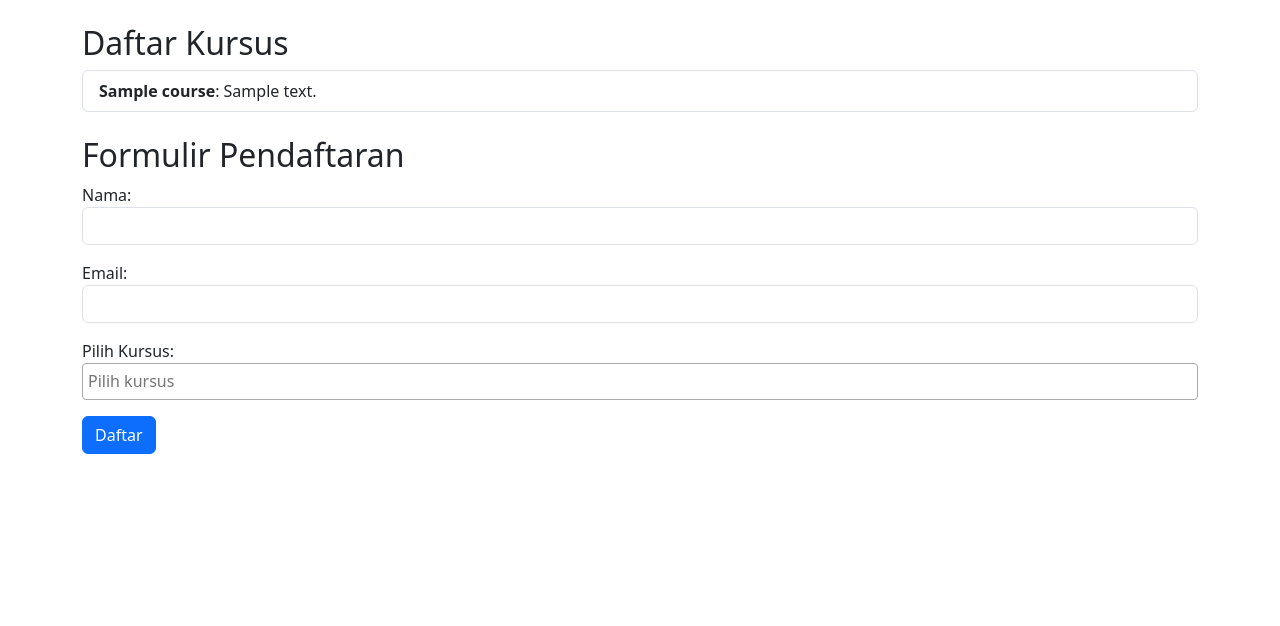
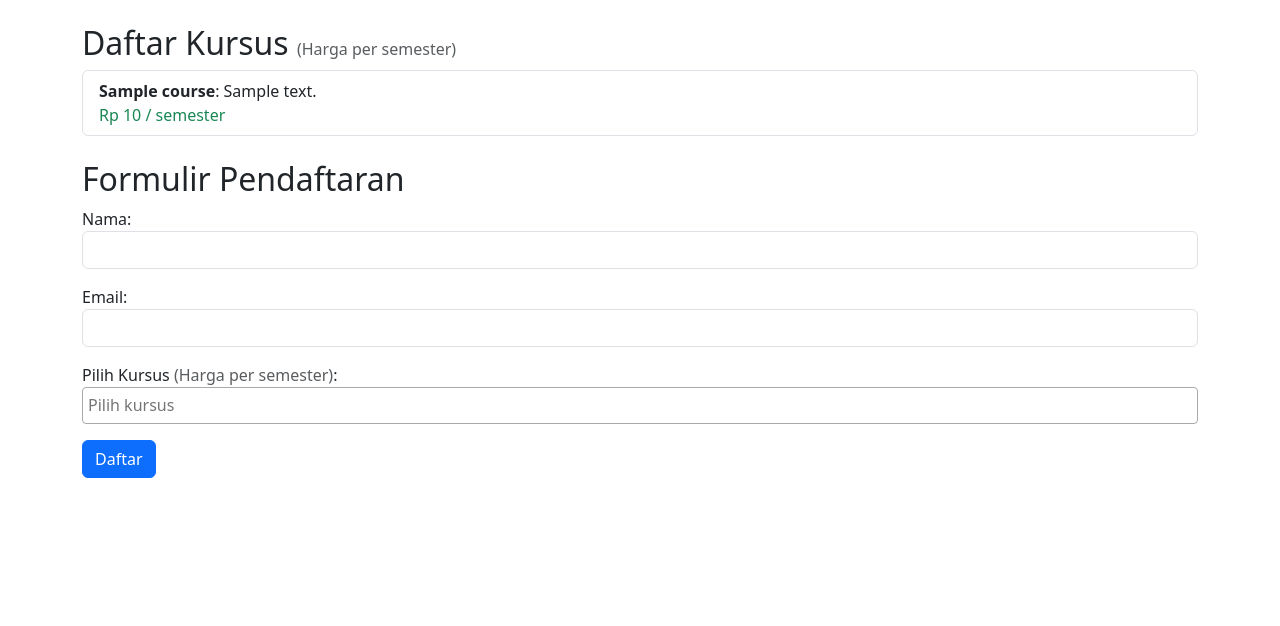
Before and after one commit to Mactap973/Project-Praktikum-Web-II---M.-Rian-Hidayah, a PHP site: page /courses.php in a window 1280 px wide. Shown: the part 56-682 px from the top of the page. Run offline with PHP 8.4, Linux system fonts and the light colour scheme; the visitor is signed in with stand-in values (Sample User, id 1); tables that the repository leaves empty or names only in its code hold one stand-in row (values such as "Sample post").

Commit message:
courses.php

```diff
--- a/courses.php
+++ b/courses.php
@@ -1,33 +1,35 @@
-<?php include 'db.php'; ?>
+<?php
+session_start();
+if (!isset($_SESSION['username'])) {
+    $current_page = $_SERVER['REQUEST_URI'];
+    header("Location: login.php?redirect=" . urlencode($current_page));
+    exit;
+}
+
+include 'db.php'; ?>
 
 <!doctype html>
 <html lang="en">
-
-<?php
-session_start();
-if (!isset($_SESSION['username'])) {
-    header("Location: login.php");
-    exit();
-}
-?>
-
 <head>
     <meta charset="utf-8">
     <meta name="viewport" content="width=device-width, initial-scale=1">
     <title>Daftar Kursus</title>
     <link href="https://cdn.jsdelivr.net/npm/bootstrap@5.3.3/dist/css/bootstrap.min.css" rel="stylesheet">
+    <link href="https://cdn.jsdelivr.net/npm/select2@4.0.13/dist/css/select2.min.css" rel="stylesheet" />
+    <link href="style.css" rel="stylesheet">
 </head>
 
 <body>
     <?php include 'navbar.php'; ?>
 
     <div class="container mt-4 mb-5">
-        <h2>Daftar Kursus</h2>
+        <h2>Daftar Kursus <small class="text-muted fs-6">(Harga per semester)</small></h2>
         <ul class="list-group">
             <?php
             $result = $conn->query("SELECT * FROM courses");
             while ($row = $result->fetch_assoc()) {
-                echo "<li class='list-group-item'><b>" . $row['name'] . "</b>: " . $row['description'] . "</li>";
+                echo "<li class='list-group-item'><b>" . $row['name'] . "</b>: " . $row['description'] .
+                     "<br><span class='text-success'>Rp " . number_format($row['price'], 0, ',', '.') . " / semester</span></li>";
             }
             ?>
         </ul>
@@ -43,21 +45,23 @@ if (!isset($_SESSION['username'])) {
                 <input type="email" name="email" class="form-control" required>
             </div>
             <div class="mb-3">
-                <label>Pilih Kursus:</label>
-                <select name="courses[]" id="courseSelect" class="form-select" multiple>
+                <label>Pilih Kursus <span class="text-muted">(Harga per semester)</span>:</label>
+                <select name="courses[]" id="courseSelect" class="form-select" multiple required>
                     <?php
                     $result = $conn->query("SELECT * FROM courses");
                     while ($row = $result->fetch_assoc()) {
-                        echo "<option value='" . $row['name'] . "'>" . $row['name'] . "</option>";
+                        echo "<option value='" . $row['name'] . "'>" . $row['name'] . " - Rp " . number_format($row['price'], 0, ',', '.') . " / semester</option>";
                     }
                     ?>
                 </select>
             </div>
             <button type="submit" class="btn btn-primary">Daftar</button>
         </form>
+    </div>
 
-        <!-- Tambahkan Select2 -->
-        <link href="https://cdn.jsdelivr.net/npm/select2@4.0.13/dist/css/select2.min.css" rel="stylesheet" />
+    <?php include 'footer.php'; ?>
+
+    <!-- Tambahkan jQuery dan Select2 -->
     <script src="https://code.jquery.com/jquery-3.6.0.min.js"></script>
     <script src="https://cdn.jsdelivr.net/npm/select2@4.0.13/dist/js/select2.min.js"></script>
     <script>
@@ -68,9 +72,5 @@ if (!isset($_SESSION['username'])) {
             });
         });
     </script>
-
-    </div>
-    <?php include 'footer.php'; ?>
 </body>
-
 </html>
```
Lines whose indentation alone changed are shown as unchanged.
